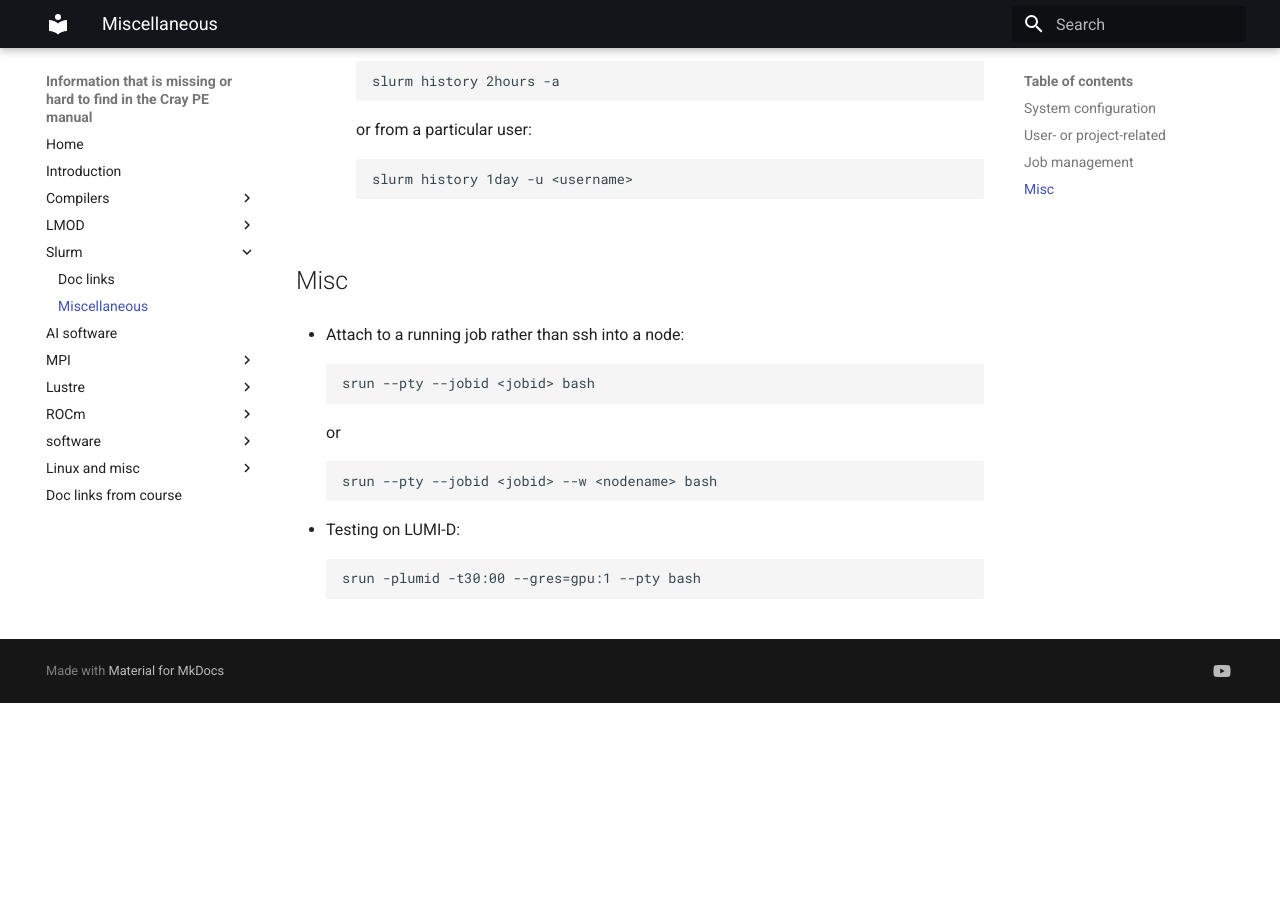
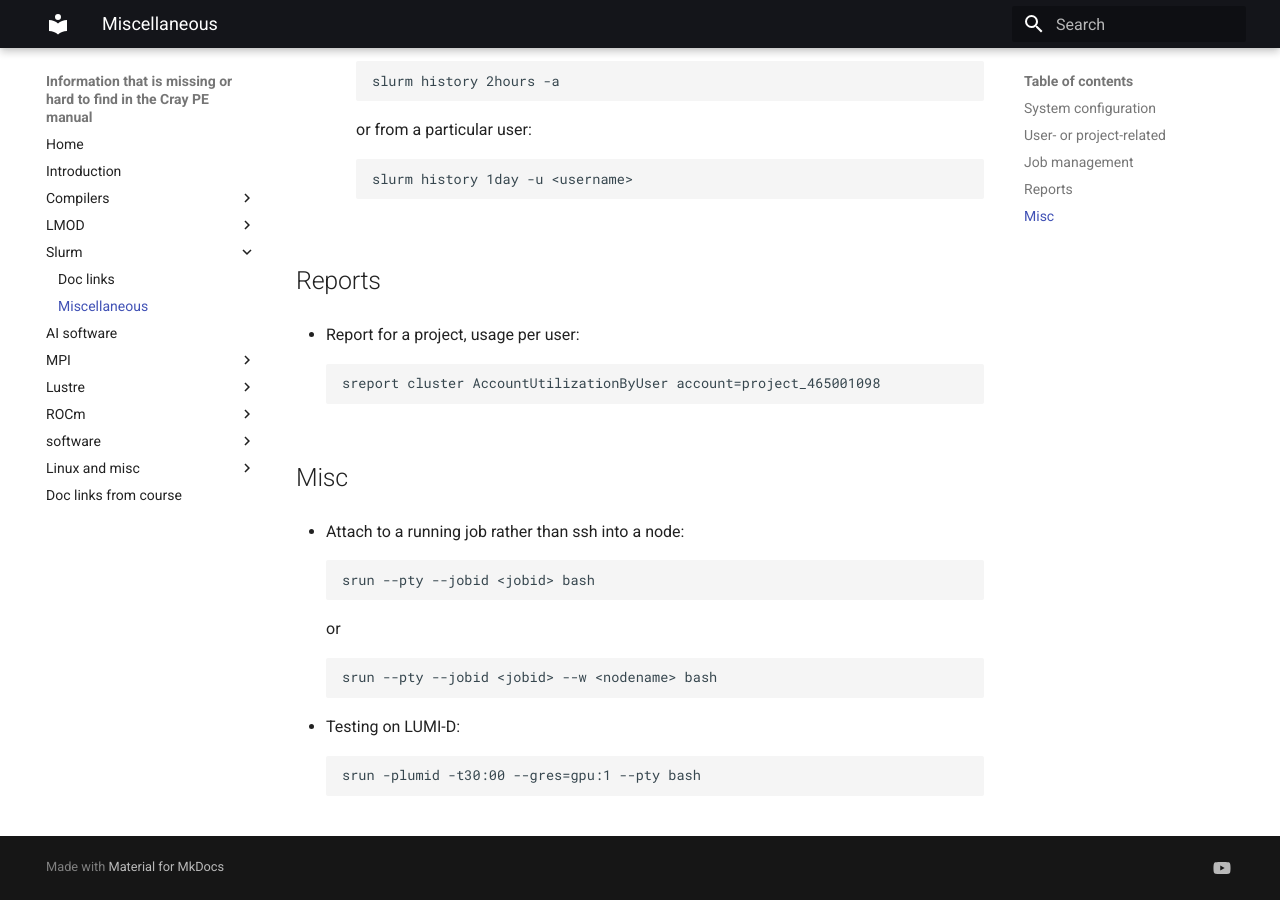
Before and after one commit to klust/LUMI-tips-and-tricks, an MkDocs documentation site: the page built from docs/03_Slurm/03_99_misc.md, in a window 1280 px wide and 900 px high, scrolled down 1257 px. Built offline with MkDocs 1.6.1 and Material for MkDocs 9.7.7, drawn with Linux system fonts in a browser that asks for light colours; before the commit the page ends 1960 px from its top, so only the background shows below that.

Commit message:
Remark about sreport.

````diff
--- a/docs/03_Slurm/03_99_misc.md
+++ b/docs/03_Slurm/03_99_misc.md
@@ -56,6 +56,14 @@
 		slurm history 1day -u <username>
 	    ```
 
+## Reports
+
+-   Report for a project, usage per user:
+
+    ```
+	sreport cluster AccountUtilizationByUser account=project_465001098
+	```
+
 
 ## Misc
 
````
